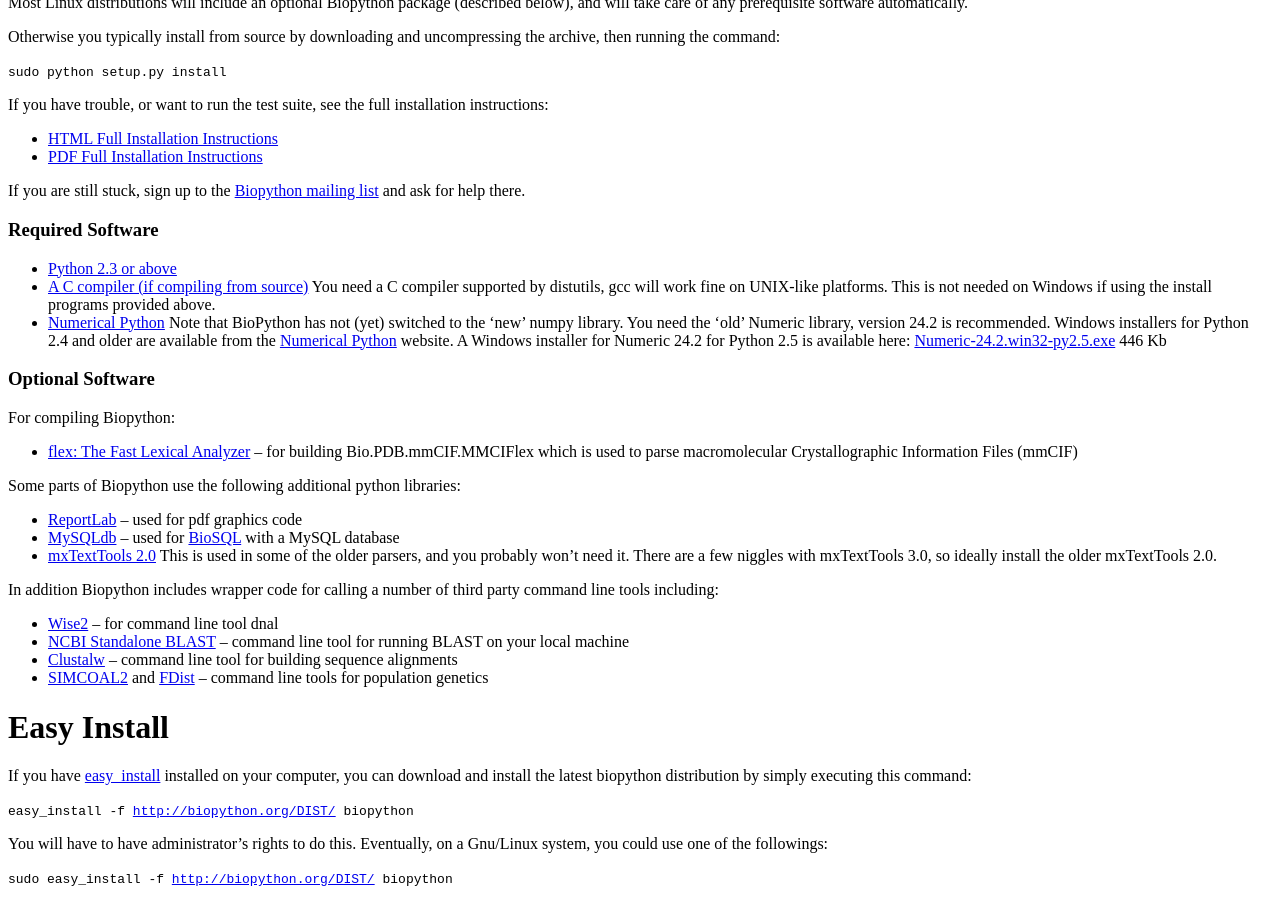
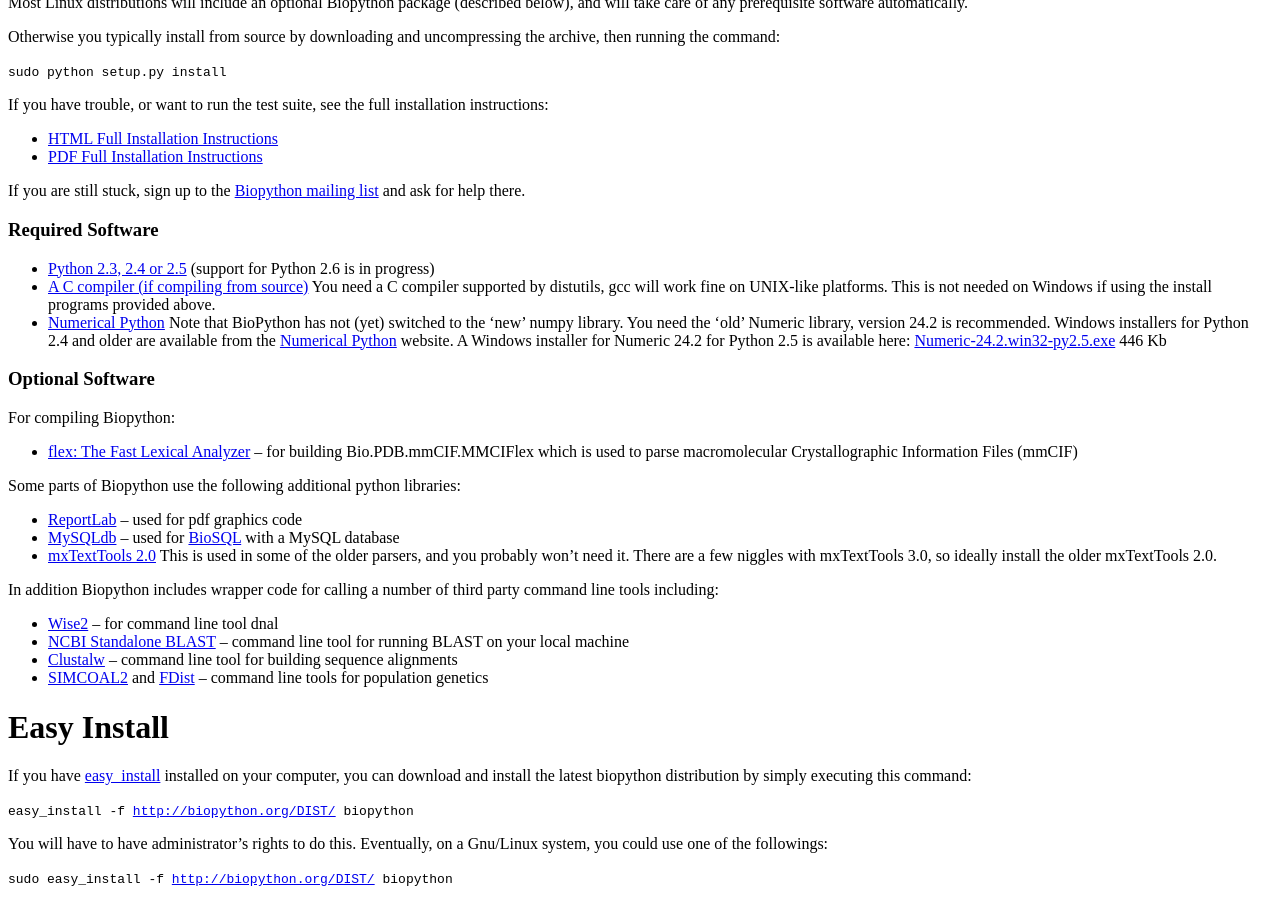
Before and after one commit to biopython/biopython.github.io, a Jekyll site: the page built from wiki/Download.md, in a window 1280 px wide and 900 px high, scrolled down 405 px. Built offline with Jekyll 4.4.1, drawn with Linux system fonts in a browser that asks for light colours.

Commit message:
/* Required Software */ Python 2.6

```diff
--- a/wiki/Download.md
+++ b/wiki/Download.md
@@ -55,7 +55,8 @@ list](Mailing_lists "wikilink") and ask for help there.
 
 ### Required Software
 
--   [Python 2.3 or above](http://www.python.org)
+-   [Python 2.3, 2.4 or 2.5](http://www.python.org) (support for Python
+    2.6 is in progress)
 -   [A C compiler (if compiling
     from source)](http://www.python.org/doc/current/inst/inst.html) You
     need a C compiler supported by distutils, gcc will work fine on
```
Also changed, not shown: 1 other file.
